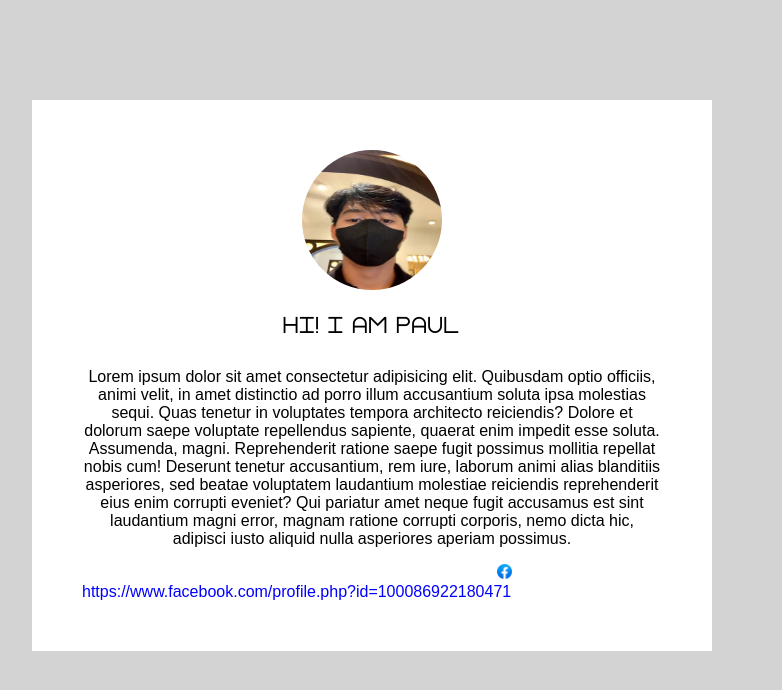
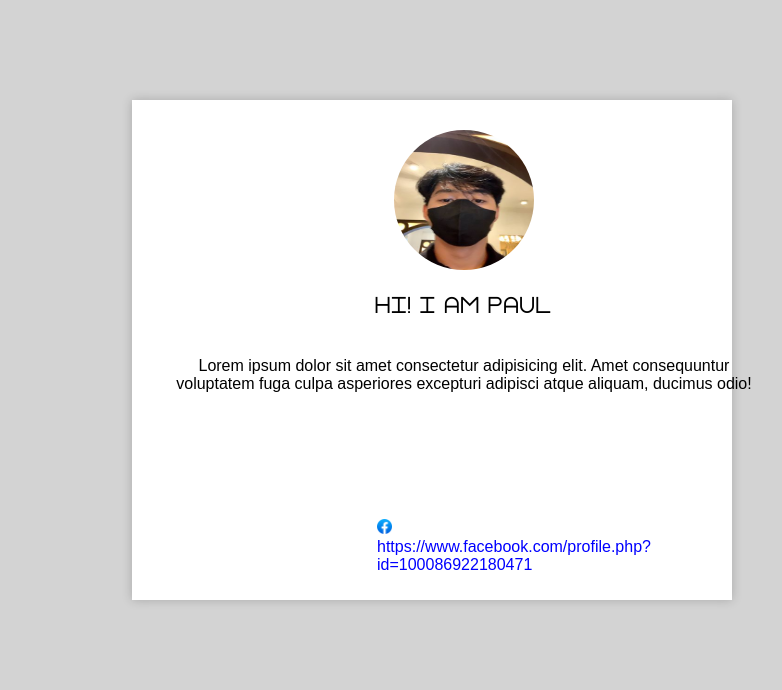
Before and after one commit to itsmePolVidal/Paul_Vidal_1A_-Activity-Hover-, a plain HTML site: page index.html in a window 1280 px wide. Shown: the whole page, without its empty margins (268-1050 px from the left). Drawn offline with Linux system fonts and the light colour scheme.

```diff
--- a/index.html
+++ b/index.html
@@ -11,7 +11,7 @@
     <div class="content">
         <img src="img/profile.jpg" alt="Profile Picture" class="profile-picture">
         <h1 class="name">Hi! I am Paul</h1>
-        <p class="bio">Lorem ipsum dolor sit amet consectetur adipisicing elit. Quibusdam optio officiis, animi velit, in amet distinctio ad porro illum accusantium soluta ipsa molestias sequi. Quas tenetur in voluptates tempora architecto reiciendis? Dolore et dolorum saepe voluptate repellendus sapiente, quaerat enim impedit esse soluta. Assumenda, magni. Reprehenderit ratione saepe fugit possimus mollitia repellat nobis cum! Deserunt tenetur accusantium, rem iure, laborum animi alias blanditiis asperiores, sed beatae voluptatem laudantium molestiae reiciendis reprehenderit eius enim corrupti eveniet? Qui pariatur amet neque fugit accusamus est sint laudantium magni error, magnam ratione corrupti corporis, nemo dicta hic, adipisci iusto aliquid nulla asperiores aperiam possimus.</p>
+        <p class="bio">Lorem ipsum dolor sit amet consectetur adipisicing elit. Amet consequuntur voluptatem fuga culpa asperiores excepturi adipisci atque aliquam, ducimus odio!</p>
 
         <a href="https://www.facebook.com/profile.php?id=100086922180471" target="_blank" class="social-link">
             <img src="img/facebook.png" alt="Social Icon" class="social-icon">
--- a/style.css
+++ b/style.css
@@ -11,13 +11,16 @@
     font-family: Arial, Arial, Helvetica, sans-serif;
 }
 .content{
+    margin: 100px;
+    margin-left: 300px;
+    display: grid;
+	justify-items: center;
+	width: 50%;
+	height: 55vh;
+	background-color: white;
+	padding: 30px;
 
-    margin-left: 200px;
-    margin-right: 200px;
-    margin-top: 100px;
-    margin-bottom: 100px;
-    background-color: white;
-    padding: 50px;
+	box-shadow:  0 0 10px  rgba(0,0,0,0.2);
 }
 
 .profile-picture{
@@ -29,6 +32,7 @@
     height: 140px;
     border-radius: 100px;
     text-align: center;
+    font-weight: 100;
 
 }
 
@@ -37,6 +41,8 @@
     font-family: Gasalt-Black;
     text-transform: uppercase;
     text-align: center;
+    margin-bottom: 15px;
+    font-color:darkslategray;
 }
 
 .bio{
@@ -53,7 +59,7 @@
     padding-top: 10px;
     color: blue;
     text-decoration: none;
-    margin-left: 400px;
+    margin-left: 200px;
 
 }
 
@@ -62,7 +68,7 @@
     border-radius: 25px;
     background-color: blue;
     color: white;
-    margin-left: 400px;
+    margin-left: 200px;
 
 }
 
```
